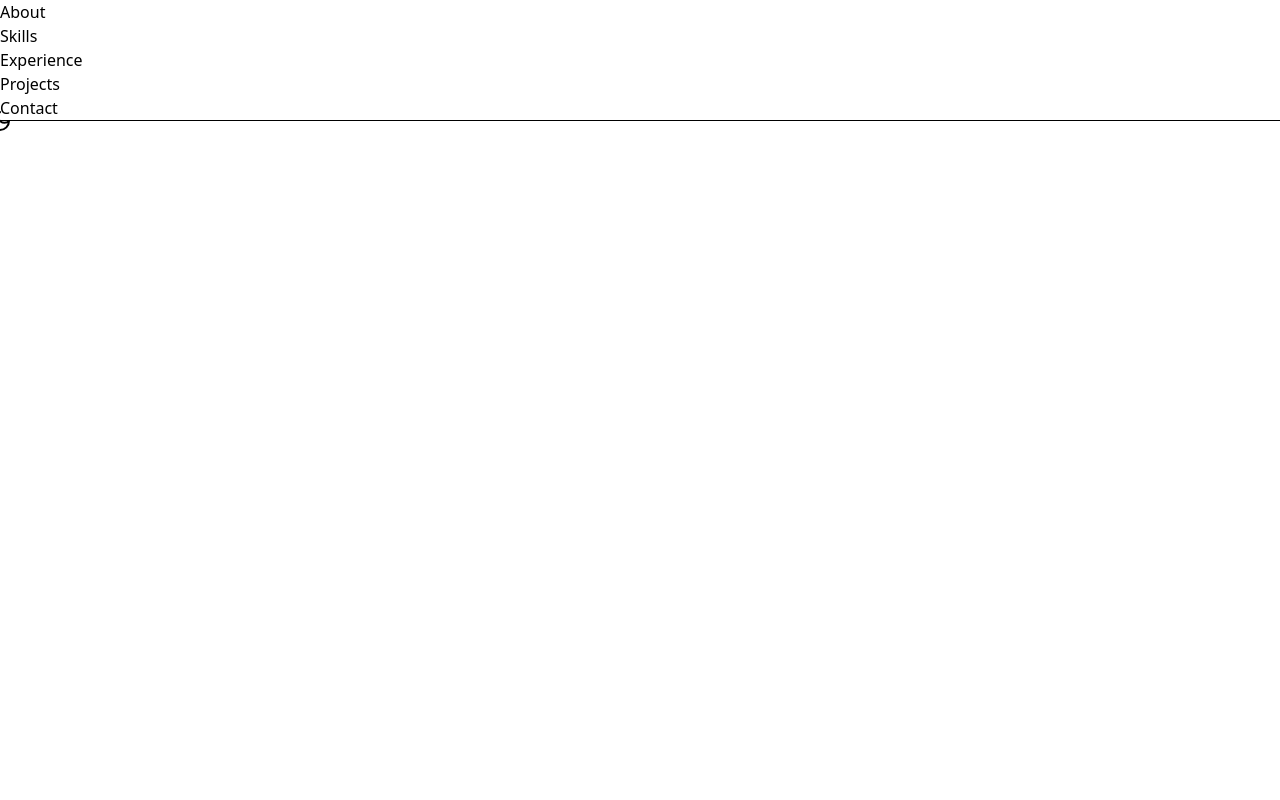
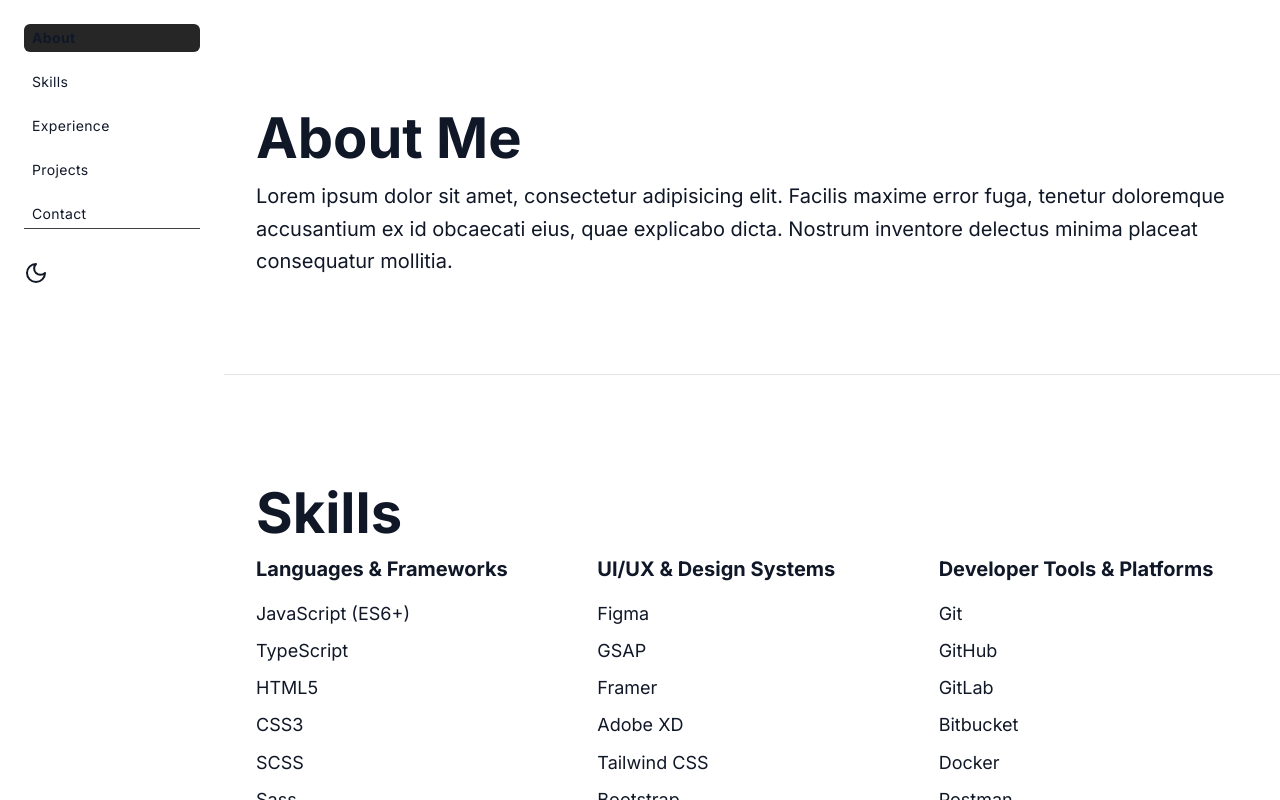
Before and after one commit to aftongauntlett/next-portfolio, a Next.js app: page / in a window 1280 px wide. Built offline with nearby package versions, Linux system fonts and the light colour scheme.

Commit message:
fixing tailwind config issues

```diff
--- a/src/app/globals.css
+++ b/src/app/globals.css
@@ -1,3 +1,21 @@
-@import "tailwindcss/preflight";
-@import "./theme.css";
-@import "tailwindcss/utilities";
+@import url("https://fonts.googleapis.com/css2?family=Inter:wght@400;500;700&family=Montserrat:wght@400;500;700&display=swap");
+@import "tailwindcss";
+
+:root {
+  --font-sans: "Inter", sans-serif;
+  /* --font-heading: "Montserrat", sans-serif; */
+  --color-primary: #4f46e5;
+  --color-secondary: #22d3ee;
+}
+
+body {
+  @apply font-sans bg-white text-gray-900;
+}
+/* h1,
+h2,
+h3,
+h4,
+h5,
+h6 {
+  @apply font-heading;
+} */
--- a/src/app/theme.css
+++ /dev/null
@@ -1,27 +0,0 @@
-:root {
-  /* light-mode variables */
-  --color-body-light: #ffffff;
-  --color-body-dark: #f0f0f0;
-  --color-light: #111111;
-  --color-dark: #333333;
-  --color-primary: #4f46e5;
-  --color-primary-light: #6366f1;
-  --color-primary-dark: #4338ca;
-  --color-secondary: #ec4899;
-  --color-secondary-light: #f472b6;
-  --color-secondary-dark: #db2777;
-}
-
-.dark {
-  /* dark-mode overrides */
-  --color-body-light: #1a1a1a;
-  --color-body-dark: #121212;
-  --color-light: #eeeeee;
-  --color-dark: #cccccc;
-  --color-primary: #8b5cf6;
-  --color-primary-light: #a78bfa;
-  --color-primary-dark: #7c3aed;
-  --color-secondary: #f472b6;
-  --color-secondary-light: #f9a8d4;
-  --color-secondary-dark: #db2777;
-}
--- a/tailwind.config.cjs
+++ /dev/null
@@ -1,32 +0,0 @@
-// tailwind.config.cjs
-/** @type {import('tailwindcss').Config} */
-module.exports = {
-  darkMode: "class",
-  content: [
-    "./src/app/**/*.{js,jsx,ts,tsx}",
-    "./src/components/**/*.{js,jsx,ts,tsx}",
-  ],
-  theme: {
-    extend: {
-      colors: {
-        /* body-background still namespaced */
-        "body-light": "var(--color-body-light)",
-        "body-dark": "var(--color-body-dark)",
-
-        /* text colors now top-level */
-        light: "var(--color-text-light)",
-        dark: "var(--color-text-dark)",
-
-        /* your primary/secondary palettes */
-        primary: "var(--color-primary)",
-        "primary-light": "var(--color-primary-light)",
-        "primary-dark": "var(--color-primary-dark)",
-        secondary: "var(--color-secondary)",
-        "secondary-light": "var(--color-secondary-light)",
-        "secondary-dark": "var(--color-secondary-dark)",
-      },
-      /* …other extends (fontSize, spacing)… */
-    },
-  },
-  plugins: [],
-};
--- /dev/null
+++ b/tailwind.config.ts
@@ -0,0 +1,24 @@
+import { type Config } from "tailwindcss";
+
+const config: Config = {
+  content: [
+    "./app/**/*.{js,ts,jsx,tsx,css}",
+    "./pages/**/*.{js,ts,jsx,tsx,css}",
+    "./components/**/*.{js,ts,jsx,tsx,css}",
+  ],
+  theme: {
+    extend: {
+      fontFamily: {
+        sans: ["Inter", "sans-serif"],
+        // heading: ["Montserrat", "sans-serif"],
+      },
+      colors: {
+        primary: "#4F46E5",
+        secondary: "#22D3EE",
+      },
+    },
+  },
+  plugins: [],
+};
+
+export default config;
--- a/tsconfig.json
+++ b/tsconfig.json
@@ -31,7 +31,7 @@
     "**/*.ts",
     "**/*.tsx",
     ".next/types/**/*.ts",
-    "tailwind.config.cjs"
+    "tailwind.config.ts"
   ],
   "exclude": ["node_modules"]
 }
```
